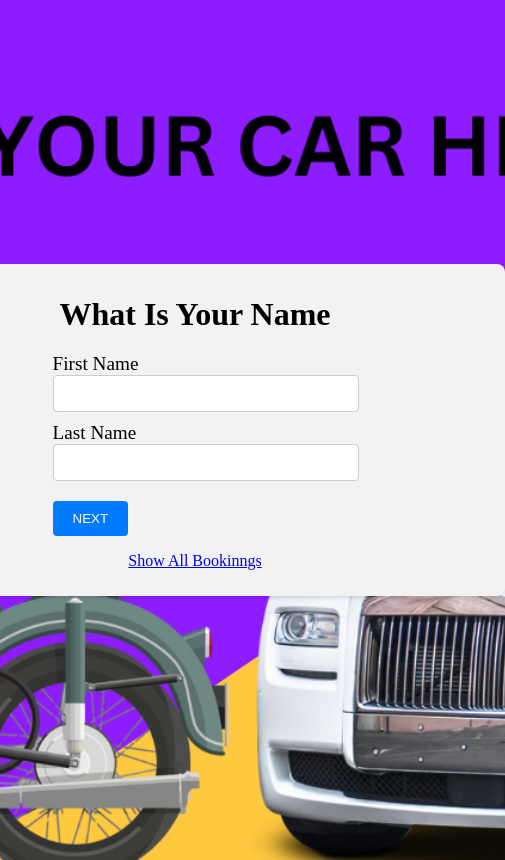
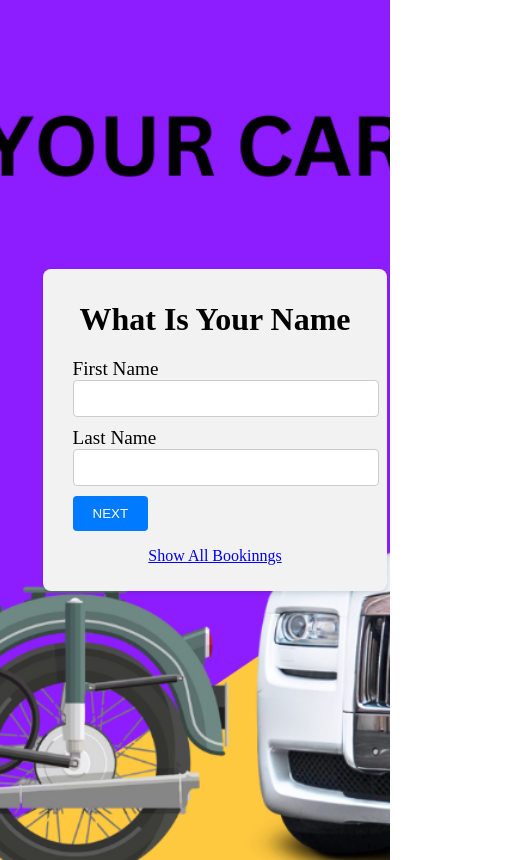
Before and after one commit to indranilmondal901/OCTALOGIC_TECH, a React (Create React App) app in the folder frontend/: page / in a window 390 px wide. Shown: the whole page, 505 px wide, since content can reach past the window. Built offline with nearby package versions, Linux system fonts and the light colour scheme.

Commit message:
responsive

```diff
--- a/frontend/src/App.css
+++ b/frontend/src/App.css
@@ -1,4 +1,4 @@
-body{
+body {
     background-image: url("../public/asset/background.png");
     background-repeat: no-repeat;
     background-size: cover;
@@ -35,3 +35,24 @@ button {
 button:hover {
     background-color: #0056b3;
 }
+
+/* Media Queries for Responsive Design */
+
+@media (max-width: 768px) {
+
+    .q-wrapper {
+        width: 90%;
+    }
+}
+
+@media (max-width: 480px) {
+
+    .q-wrapper {
+        width: 100%;
+        margin: 10px;
+    }
+
+    button {
+        margin-top: 10px;
+    }
+}
```
